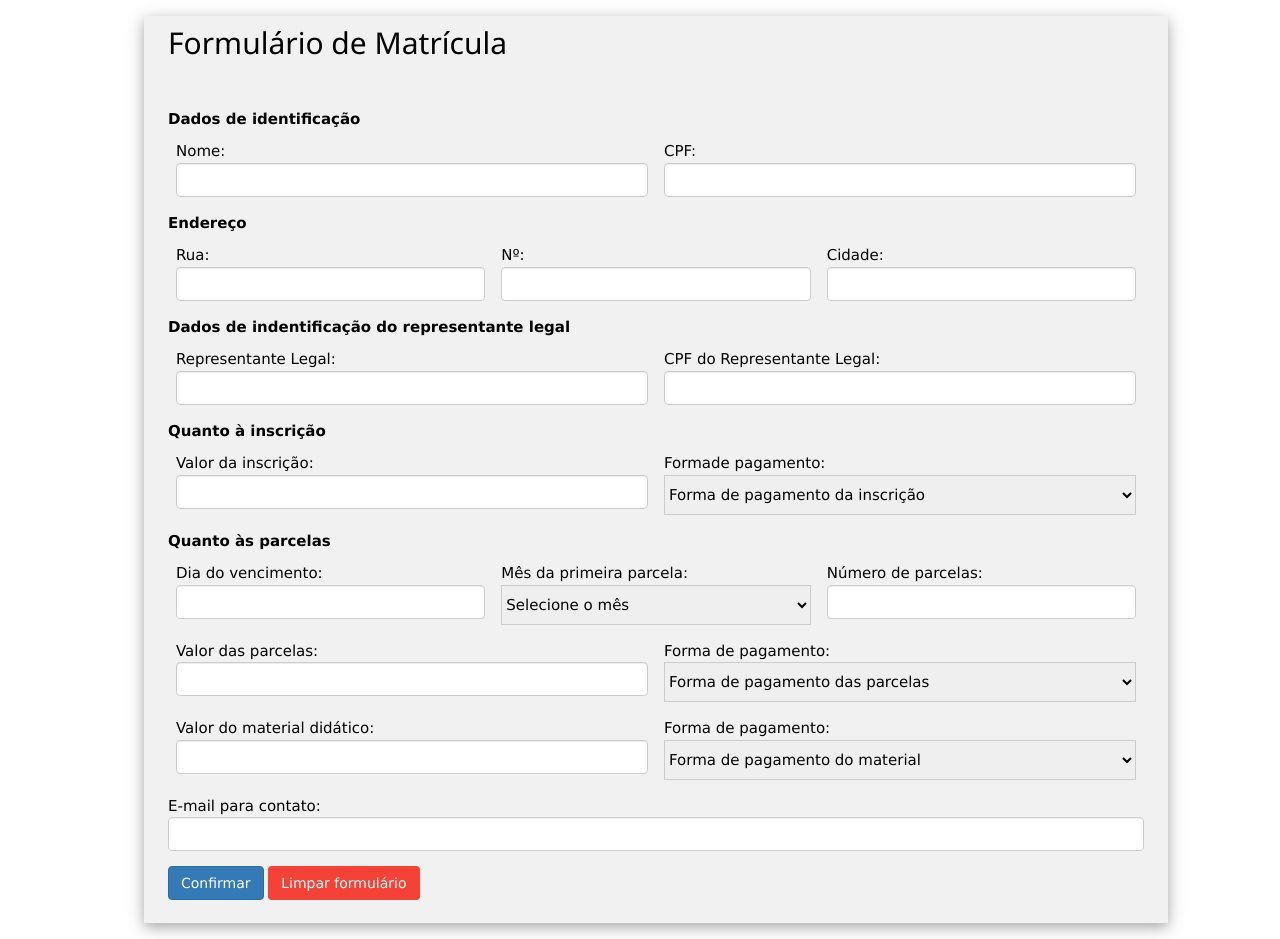
After one commit to LPRSistemas/projetos, a PHP site: page /editar.php in a window 1280 px wide. The commit adds this page. Run offline with PHP 8.4, Linux system fonts and the light colour scheme; data that the repository does not hold is empty; some libraries are stand-ins or nearby versions.

Commit message:
Alterados

```diff
--- a/contrato.php
+++ b/contrato.php
@@ -6,12 +6,12 @@
 	include 'bootstrap.php';
 	include 'conexao.php';
 
-	$busca = "select * from alunos";
+	$busca = "select * from tratar_dados";
 
 $query = mysqli_query($conexao, $busca);
 
 while($result = mysqli_fetch_array($query)){
-	$id = $result['id_inscricao'];
+	$id = $result['id'];
 	$nome = $result['nome'];
 	$cpf = $result['cpf'];
 	$rua = $result['rua'];
--- /dev/null
+++ b/editar.php
@@ -0,0 +1,185 @@
+<?php
+include 'conexao.php';
+
+$busca = 'select * from tratar_dados';
+
+$query = mysqli_query($conexao, $busca);
+
+while($result = mysqli_fetch_array($query)){
+	$id = $result['id'];
+	$nome = $result['nome'];
+	$cpf = $result['cpf'];
+	$rua = $result['rua'];
+	$numero_casa = $result['numero_casa'];
+	$cidade = $result['cidade'];
+	$rep_legal = $result['rep_legal'];
+	$cpf_rl = $result['cpf_rl'];
+	$dia_vencimento = $result['dia_vencimento'];
+	$primeira_parcela = $result['primeira_parcela'];
+	$valor_parcelas = $result['valor_parcelas'];
+	$valor_insc = $result['valor_insc'];
+	$forma_pgto_insc = $result['forma_pgto_insc'];
+	$num_parcelas = $result['num_parcelas'];
+	$forma_pgto_parc = $result['forma_pgto_parc'];
+	$valor_md = $result['valor_md'];
+	$forma_pgto_md = $result['forma_pgto_md'];
+	$email_cliente = $result['email_cliente'];
+}
+
+
+$apagar = 'delete from tratar_dados where id>=1';
+$exe = mysqli_query($conexao, $apagar);
+
+?>
+
+<!DOCTYPE html>
+<html>
+<head>
+
+<?php
+include 'bootstrap.php';
+?>
+
+	<title>Formulário de Matrícula</title>
+</head>
+<body>
+
+<script type='text/javascript'>
+function formatar(mascara, documento){
+  var i = documento.value.length;
+  var saida = mascara.substring(0,1);
+  var texto = mascara.substring(i)
+
+  if (texto.substring(0,1) != saida){
+            documento.value += texto.substring(0,1);
+  }
+
+}
+</script>
+
+
+<div style='margin-left: 10%; margin-right: 10%;'>
+<form method='post' action='pega_dados.php' class='w3-container w3-card-4 w3-light-grey w3-text-black w3-margin col-xs-12'>
+
+<div class='w3-row-padding'>
+
+<h2>Formulário de Matrícula</h2>
+
+
+<?php
+
+echo("
+
+<p style='margin-top: 5%'><b>Dados de identificação</b></p>
+<div class='form-group w3-half'>
+Nome:<input type='text' name='nome' value='".$nome."' class='form-control'>
+</div>
+<div class='form-group w3-half'>
+CPF:<input type='text' name='cpf' maxlength='14' value='".$cpf."' class='form-control' OnKeyPress='formatar('###.###.###-##', this)'>
+</div>
+
+<p><b>Endereço</b></p>
+<div class='form-group w3-third'>
+Rua: <input type='text' name='rua' value='".$rua."' class='form-control'>
+</div>
+<div class='form-group w3-third'>
+Nº: <input type='number' name='numero_casa' value='".$numero_casa."' class='form-control'>
+</div>
+<div class='form-group w3-third'>
+Cidade: <input type='text' name='cidade' value='".$cidade."' class='form-control'>
+</div>
+
+<p><b>Dados de indentificação do representante legal</b></p>
+<div class='form-group w3-half'>
+Representante Legal: <input type='text' name='rep_legal' value='".$rep_legal."' class='form-control'>
+</div>
+<div class='form-group w3-half'>
+CPF do Representante Legal: <input type='text' maxlength='14' value='".$cpf_rl."' name='cpf_rl' class='form-control' OnKeyPress='formatar('###.###.###-##', this)'>
+</div>
+
+<p><b>Quanto à inscrição</b></p>
+<div class='form-group w3-half'>
+Valor da inscrição: <input type='text' name='valor_insc' value='".$valor_insc."' class='form-control'>
+</div>
+<div class='form-group w3-half'>
+Formade pagamento:
+<select class='w3-select w3-border' value='".$forma_pgto_insc."' name='forma_pgto_insc'>
+  <option value='' disabled selected>Forma de pagamento da inscrição</option>
+  <option value='Dinheiro'>Dinheiro</option>
+  <option value='Cartão'>Cartão</option>
+  <option value='Cheque'>Cheque</option>
+  <option value='Boleto'>Boleto</option>
+</select>
+</div>
+
+<p><b>Quanto às parcelas</b></p>
+<div class='form-group w3-third'>
+Dia do vencimento: <input type='text' name='dia_vencimento' value='".$dia_vencimento."' class='form-control' maxlength='10'>
+</div>
+<div class='form-group w3-third'>
+Mês da primeira parcela:
+<select class='w3-select w3-border' value='".$primeira_parcela."' name='primeira_parcela'>
+  <option value='' disabled selected>Selecione o mês</option>
+  <option value='Janeiro'>Janeiro</option>
+  <option value='Fevereiro'>Fevereiro</option>
+  <option value='Março'>Março</option>
+  <option value='Abril'>Abril</option>
+  <option value='Maio'>Maio</option>
+  <option value='Junho'>Junho</option>
+  <option value='Julho'>Julho</option>
+  <option value='Agosto'>Agosto</option>
+  <option value='Setembro'>Setembro</option>
+  <option value='Outubro'>Outubro</option>
+  <option value='Novembro'>Novembro</option>
+  <option value='Dezembro'>Dezembro</option>
+</select>
+</div>
+<div class='form-group w3-third'>
+Número de parcelas: <input type='number' value='".$num_parcelas."' name='num_parcelas' class='form-control'>
+</div>
+<div class='form-group w3-half'>
+Valor das parcelas: <input type='text' name='valor_parcelas' value='".$valor_parcelas."' class='form-control'>
+</div>
+<div class='form-group w3-half'>
+Forma de pagamento:
+<select class='w3-select w3-border' value='".$forma_pgto_parc."' name='forma_pgto_parc'>
+  <option value='' disabled selected>Forma de pagamento das parcelas</option>
+  <option value='Dinheiro'>Dinheiro</option>
+  <option value='Cartão'>Cartão</option>
+  <option value='Cheque'>Cheque</option>
+  <option value='Boleto'>Boleto</option>
+</select>
+</div>
+<div class='form-group w3-half'>
+Valor do material didático: <input type='text' value='".$valor_md."' name='valor_md' class='form-control'>
+</div>
+<div class='form-group w3-half'>
+Forma de pagamento:
+<select class='w3-select w3-border w3-rounded' value='".$forma_pgto_md."' name='forma_pgto_md'>
+  <option value='' disabled selected>Forma de pagamento do material</option>
+  <option value='Dinheiro'>Dinheiro</option>
+  <option value='Cartão'>Cartão</option>
+  <option value='Cheque'>Cheque</option>
+  <option value='Boleto'>Boleto</option>
+</select>
+</div>
+
+<br><br><br><br>
+<div class='form-group'>
+E-mail para contato:<input type='text' value='".$email_cliente."' name='email_cliente' class='form-control'>
+</div>
+
+<input type='submit' name='confirmar' value='Confirmar' class='btn btn-primary'></a>
+<input type='reset' name='limpar' value='Limpar formulário' class='btn w3-red'>
+<br><br>
+
+</div>
+
+
+
+</form>
+");
+?>
+
+</body>
+</html>
--- a/form.php
+++ b/form.php
@@ -126,10 +126,9 @@ Forma de pagamento:
 </select>
 </div>
 
-
-
+<br><br><br><br>
 <div class="form-group">
-Email para contato: <input type="text" name="email_cliente" class="form-control">
+E-mail para contato:<input type="text" name="email_cliente" class="form-control">
 </div>
 
 <input type="submit" name="confirmar" value="Confirmar" class="btn btn-primary"></a>
@@ -139,6 +138,7 @@ Email para contato: <input type="text" name="email_cliente" class="form-control"
 </div>
 
 
+
 </form>
 
 </body>
--- a/index.php
+++ b/index.php
@@ -84,7 +84,7 @@ body {
                         <div class="panel panel-default">
                             <div class="panel-heading">
                                 <div class="row-fluid user-row">
-                                    <label>Login administrativo</label>
+                                    <label>Login do Sistema</label>
                                 </div>
                             </div>
                             <div class="panel-body">
```
Also changed, not shown: confirma_insc.php (added, +14 -0 lines), pega_dados.php (+15 -2 lines).
